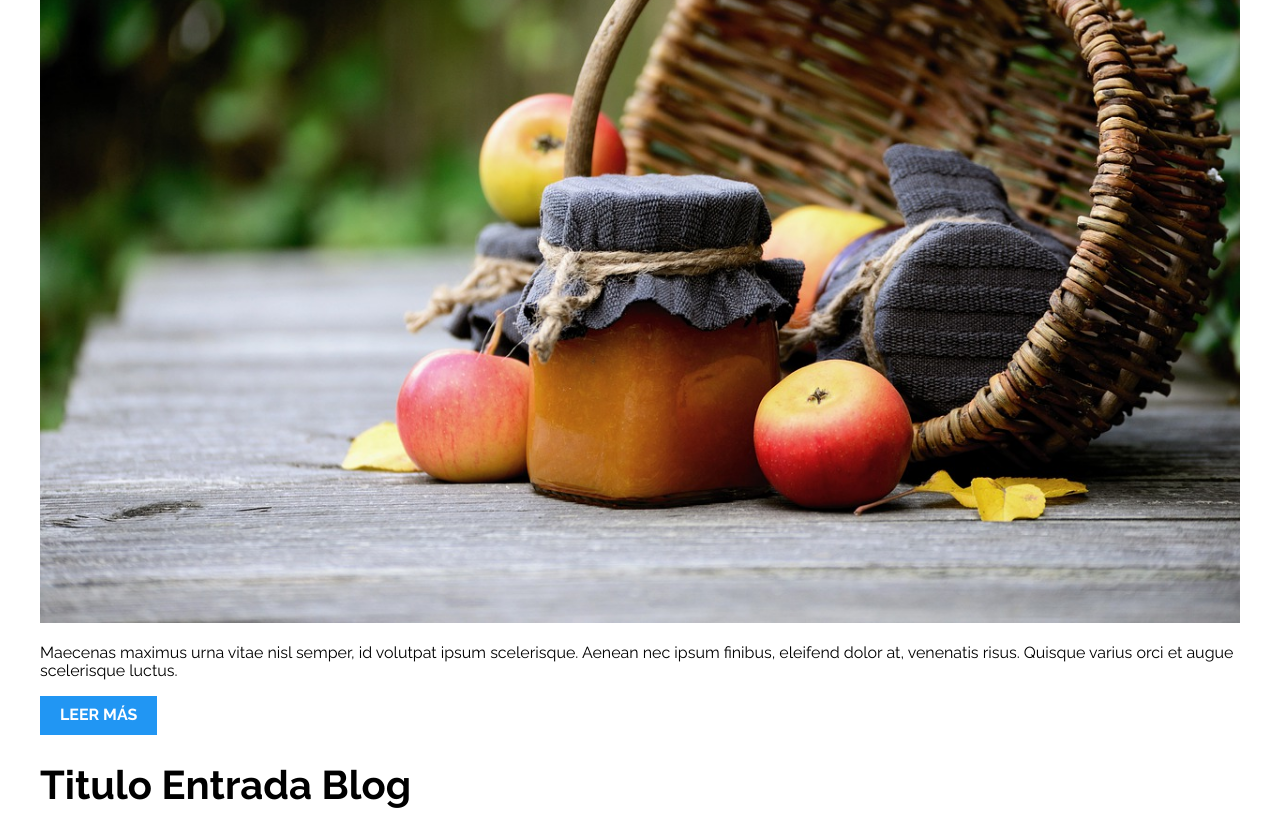
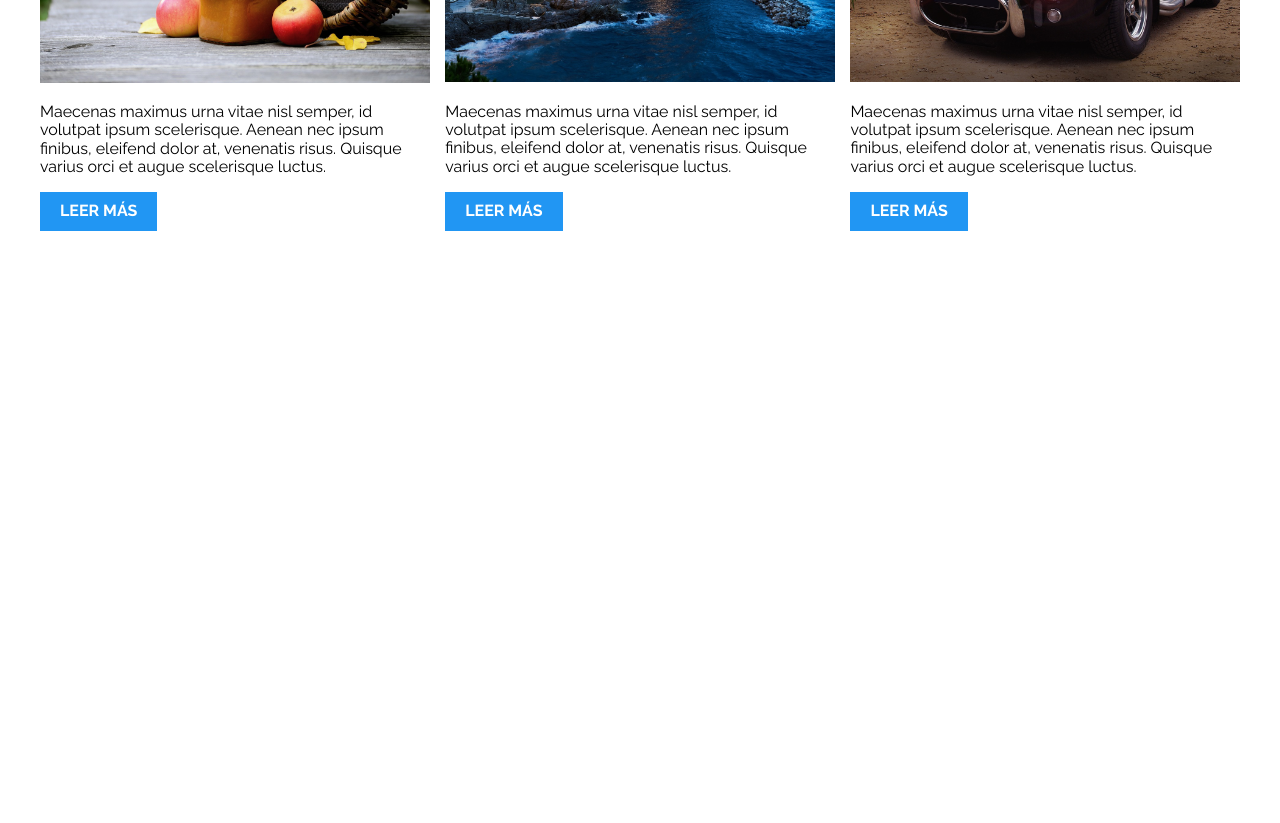
Before and after one commit to joe-quintero/PatronesRWD, a plain HTML site: page 04-3columnas_iguales_flexbox/index.html in a window 1280 px wide. Shown: the part 277-1100 px from the top of the page. After the commit the page ends 800 px from the top, so only its background shows below. Drawn offline with nearby package versions, Linux system fonts and the light colour scheme.

Commit message:
3 Columnas Iguales Flexbox

```diff
--- a/04-3columnas_iguales_flexbox/css/styles.css
+++ b/04-3columnas_iguales_flexbox/css/styles.css
@@ -20,6 +20,7 @@ img {
 
 h1 {
     font-size: 4rem;
+    text-align: center;
 }
 
 .contenedor {
@@ -39,3 +40,14 @@ h1 {
 }
 
 /** CODIGO AQUI **/
+
+@media (min-width: 768px){
+    .tres-columnas{
+        display: flex;
+        justify-content: space-between;
+    }
+
+    .entrada-blog{
+        flex: 0 0 calc(33.3% - 1rem);
+    }
+}
--- a/04-3columnas_iguales_flexbox/index.html
+++ b/04-3columnas_iguales_flexbox/index.html
@@ -12,7 +12,7 @@
 
 <body>
 
-    <div class="contenedor">
+    <div class="contenedor tres-columnas">
         <article class="entrada-blog">
             <h1>Titulo Entrada Blog</h1>
             <img src="img/imagen1.jpg">
```
